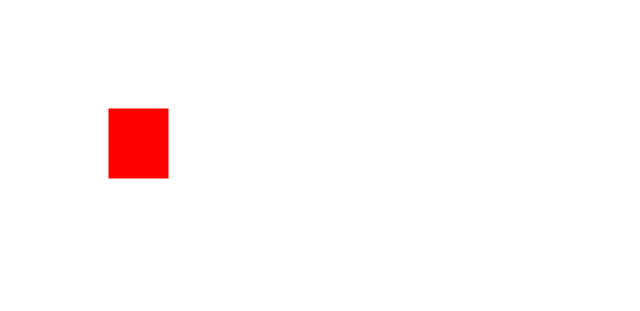
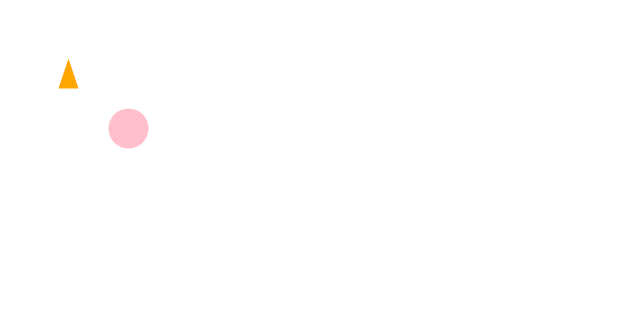
Before and after one commit to r-shirasu/practice-fabric, a plain HTML site: page index.html in a window 1280 px wide. Shown: the whole page, without its empty margins (0-640 px from the left). Drawn offline with Linux system fonts and the light colour scheme.

Commit message:
circle & triangle

```diff
--- a/index.html
+++ b/index.html
@@ -10,15 +10,14 @@
     <script>
         var canvas = new fabric.Canvas('canvas');
 
-        var rect = new fabric.Rect({
-            top: 100,
-            left: 100,
-            width: 60,
-            height: 70,
-            fill: 'red'
+        var circle = new fabric.Circle({
+            radius: 20, fill: 'pink', left: 100, top: 100
+        });
+        var triangle = new fabric.Triangle({
+            width: 20, height: 30, fill: 'orange', left: 50, top: 50
         });
 
-        canvas.add(rect);
+        canvas.add(circle, triangle);
     </script>
 </body>
 
```
